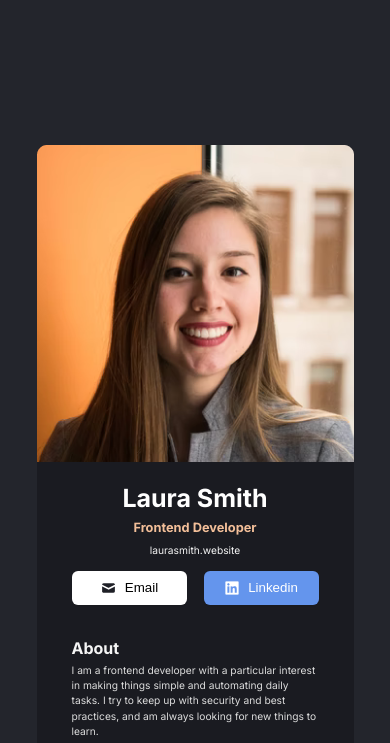
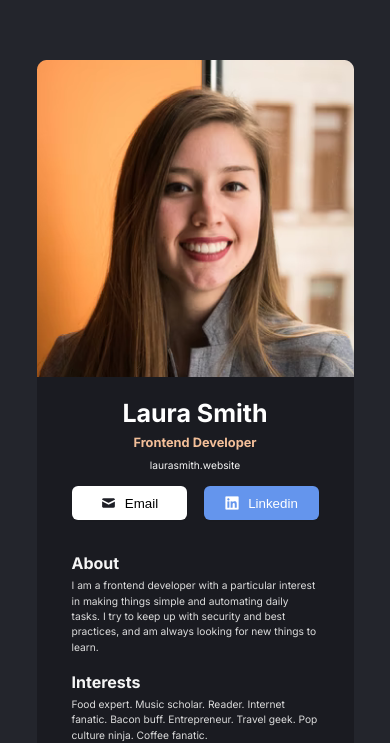
Before and after one commit to JohnIdenyi/digital-business-card, a React app: page / in a window 390 px wide. Shown: the part 103-846 px from the top of the page. Built offline with nearby package versions, Linux system fonts and the light colour scheme.

Commit message:
updated style

```diff
--- a/src/style.css
+++ b/src/style.css
@@ -110,3 +110,9 @@ footer {
     justify-content: space-between;
     border-radius: 0px 0px 10px 10px;
 }
+
+@media (max-width: 768px) {
+    .container {
+        min-height: 130vh;
+    }
+}
```
